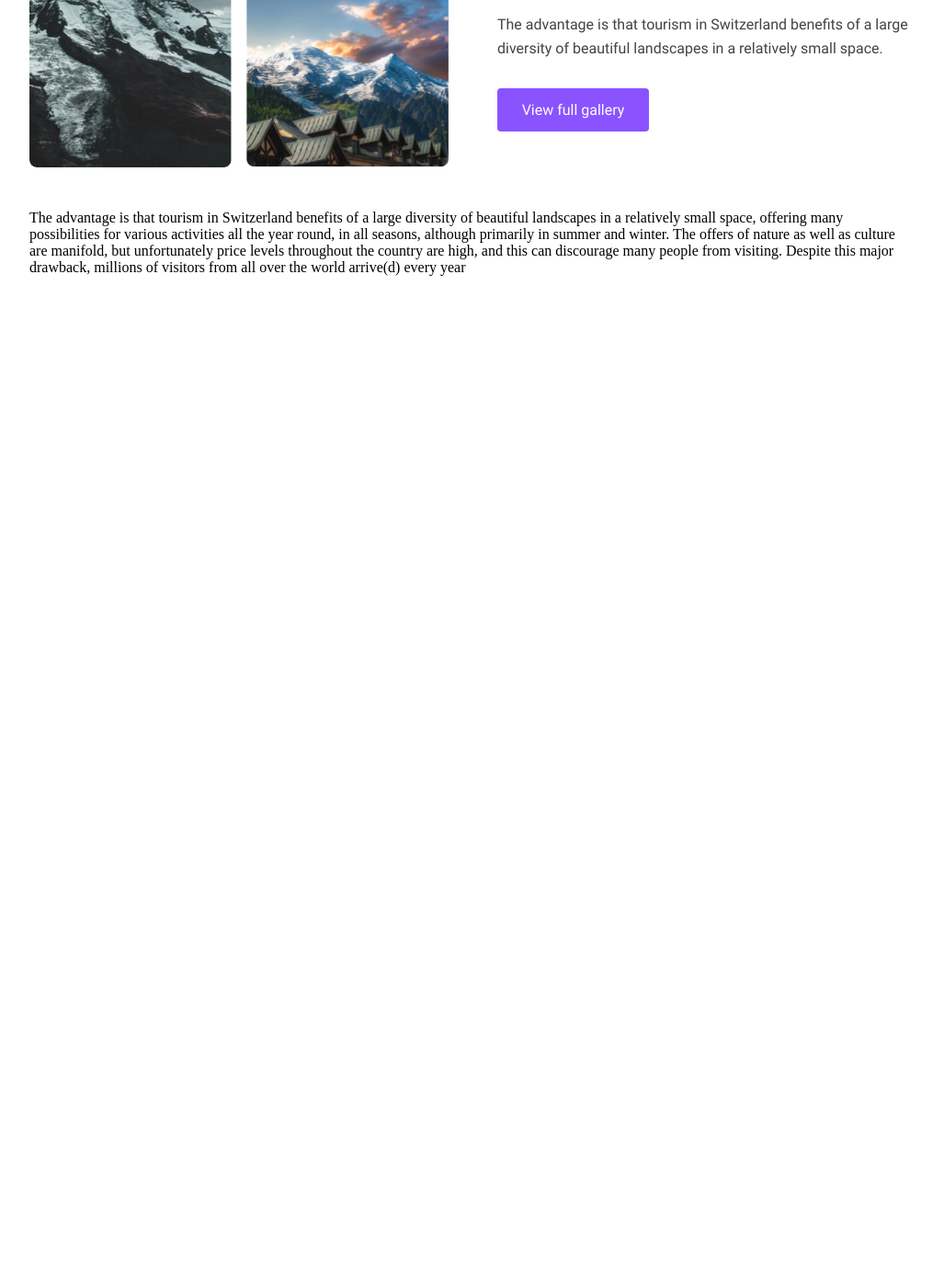
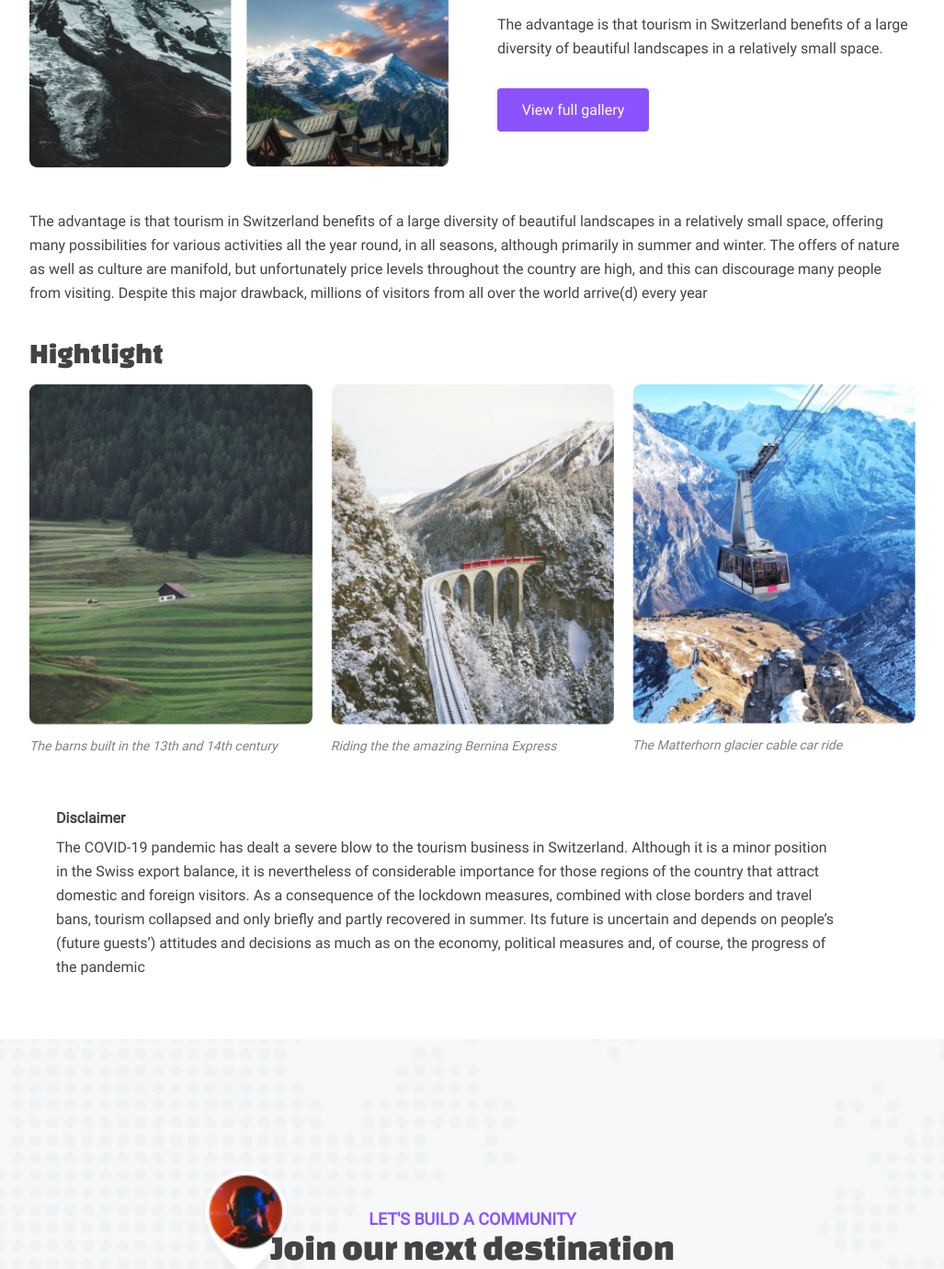
Before and after one commit to 1Murphy1/WebDevelop, a plain HTML site: page story.html in a window 1280 px wide. Shown: the part 1247-2627 px from the top of the page at 92% size, without its empty margins (126-1153 px from the left). Before the commit the page ends 1547 px from the top, so only its background shows below. Drawn offline with Linux system fonts and the light colour scheme.

Commit message:
add section hightlight, add form and add footer

```diff
--- a/story.html
+++ b/story.html
@@ -72,7 +72,69 @@
                 </div>
             </div>
             <span>The advantage is that tourism in Switzerland benefits of a large diversity of beautiful landscapes in a relatively small space, offering many possibilities for various activities all the year round, in all seasons, although primarily in summer and winter. The offers of nature as well as culture are manifold, but unfortunately price levels throughout the country are high, and this can discourage many people from visiting. Despite this major drawback, millions of visitors from all over the world arrive(d) every year</span>
+        <div class="hightlight">
+            <p>Hightlight</p>
+            <div class="hightlight-content">
+                <div class="hightlight-content-img">
+                    <img src="./img/HighlightBarns.png">
+                    <span>The barns built in the 13th and 14th century</span>
+                </div>
+                <div class="hightlight-content-img">
+                    <img src="./img/HighlightExpress.png">
+                    <span>Riding the the amazing Bernina Express</span>
+                </div>
+                <div class="hightlight-content-img">
+                    <img src="./img/HighlightCableCar.png">
+                    <span>The Matterhorn glacier cable car ride</span>
+                </div>
+            </div>
+            <div class="hightlight-disclaimer">
+                <p>Disclaimer</p>
+                <span>The COVID-19 pandemic has dealt a severe blow to the tourism business in Switzerland. Although it is a minor position<br> in the Swiss export balance, it is nevertheless of considerable importance for those regions of the country that attract <br>domestic and foreign visitors. As a consequence of the lockdown measures, combined with close borders and travel <br>bans, tourism collapsed and only briefly and partly recovered in summer. Its future is uncertain and depends on people’s <br>(future guests’) attitudes and decisions as much as on the economy, political measures and, of course, the progress of <br>the pandemic</span>
+            </div>
+        </div>
         </div>
     </div>
+    <div class="share_travel-background">
+        <div class="share_travel-form">
+            <div class="share_travel-form-content">
+                <div class="share_travel-form-header">
+                    <p>LET'S BUILD A COMMUNITY</p>
+                    <span>Join our next destination</span>
+                </div>
+                <div class="share_travel-form-header-block">
+                    <span>Share your travels</span>
+                    <p>Suggest a new travel destination that you want to see and we will feature it in our blog.</p>
+                    <form>
+                        <input type="text" name="destination" placeholder="Destination name ">
+                        <select name="country" id="country">
+                            <option value="" disabled selected>Select a country</option>
+                            <option value="china">China</option>
+                            <option value="korea">Korea</option>
+                            <option value="japan">Japan</option>
+                        </select>
+                        <input type="text" name="your_name" placeholder="Your Name">
+                        <select name="category" id="category">
+                            <option value="" disabled selected>Shooting category</option>
+                            <option value="landscape">Landscape</option>
+                            <option value="portrait">Portrait</option>
+                            <option value="wildlife">Wildlife</option>
+                        </select>
+                        <textarea name="test" placeholder="Describe what kind of photos you want to focus on"></textarea>
+                        <button>Submit</button>
+                    </form>
+                </div>
+            </div>
+        </div>
+    </div>
+    <footer class="footer">
+        <span class="footer-left">© 2022, Talking Travel. All Rights Reserved.</span>
+        <div class="footer-right">
+            <p>Home</p>
+            <p>Blog</p>
+            <p>Gallery</p>
+            <p>Contact Us</p>
+        </div>
+    </footer>
 </body>
 </html>
--- a/styles/style.scss
+++ b/styles/style.scss
@@ -789,6 +789,72 @@ hr{
                 color: #ffffff;
             }
         }
+
+
+
+    }
+    span{
+        padding-right: 10px;
+        font-family: "Roboto";
+        font-size: 16px;
+        font-weight: 400;
+        line-height: 1.625;
+        color: #434343;
     }
 
+
 }
+
+.hightlight{
+
+    margin-top: 35px;
+    p{
+
+        font-family: "Changa One";
+        font-size: 32px;
+        font-weight: 400;
+        margin-bottom: 17px;
+        color: #434343;
+    }
+    &-content{
+        display: flex;
+        justify-content: space-between;
+
+        &-img{
+            width: 32%;
+            display: flex;
+            flex-direction: column;
+
+            span{
+                color: #828181;
+                margin-top: 12px;
+                font-family: "Roboto";
+                font-size: 14px;
+                font-style: italic;
+                font-weight: 400;
+            }
+        }
+    }
+
+    &-disclaimer{
+        margin-top: 35px;
+        margin-bottom: 46px;
+        padding: 19px 29px;
+        border-radius: 4px;
+        color: #434343;
+        line-height: 1.625;
+
+        p{
+            font-family: "Roboto";
+            font-weight: 1000;
+            font-size: 16px;
+            margin-bottom: 6px;
+        }
+
+        span{
+            font-family: "Roboto";
+            font-size: 16px;
+            font-weight: 400;
+        }
+    }
+}
```
Also changed, not shown: img/HighlightBarns.png (added), img/HighlightCableCar.png (added), img/HighlightExpress.png (added), styles/style.css.
